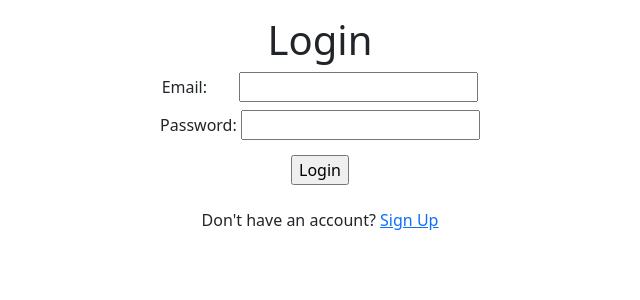
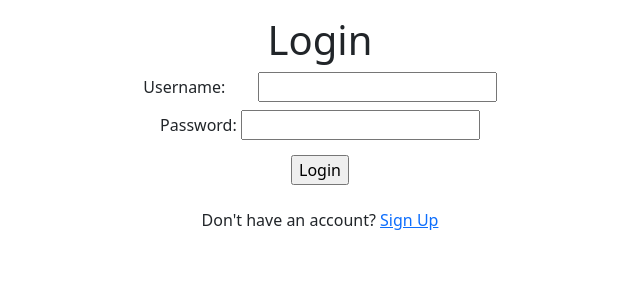
Before and after one commit to Robo-Eye/WorkoutPlan, a Flask app: page /login/ in a window 1280 px wide. Shown: the part 56-356 px from the top of the page, without its empty margins (320-960 px from the left). Run offline with Flask 2, Linux system fonts and the light colour scheme; parts of the project's set-up code (start-up, migrations or seed data) failed here and were passed over.

Commit message:
changed email login to username; added weather.js

```diff
--- a/PlanForm/loginForm.py
+++ b/PlanForm/loginForm.py
@@ -4,12 +4,13 @@ from wtforms.fields.html5 import EmailField
 from wtforms.validators import InputRequired, EqualTo, Length, Email
 
 class LoginForm(FlaskForm):
-    email = StringField("Email: ", validators=[InputRequired()])
+    username = StringField("Username: ", validators=[InputRequired()])
     password = PasswordField("Password: ", validators=[InputRequired()])
 
     submit = SubmitField("Login")
 
 class RegisterForm(FlaskForm):
+    username = StringField("Username: ", validators=[InputRequired()])
     email = EmailField("Email: ", validators=[InputRequired(), Email()])
     password = PasswordField("Password: ", validators=[InputRequired(), Length(min=8, max=256)])
     confirm_password = PasswordField("Confirm Password: ", validators=[InputRequired(), EqualTo("password")])
--- a/PlanForm/routes.py
+++ b/PlanForm/routes.py
@@ -55,6 +55,7 @@ class User(UserMixin, db.Model):
     id = db.Column(db.Integer, primary_key=True)
     password_hash = db.Column(db.LargeBinary)
     email = db.Column(db.Unicode, nullable=False)
+    username = db.Column(db.Unicode, nullable=False)
     formid = db.relationship("Userform", backref="user")
     workoutsid = db.relationship("Workouts", backref="user")
 
@@ -355,9 +356,14 @@ def post_register():
         if user is not None:
             flash("This email is already in use")
             return redirect(url_for('get_register'))
+        # check if existing account has this username
+        user = User.query.filter_by(username=form.username.data).first()
+        if user is not None:
+            flash("This username is already in use")
+            return redirect(url_for('get_register'))
         # username and email are both not already being used, create new user
         db.session.add(
-            User(password=form.password.data, email=form.email.data))
+            User(password=form.password.data, email=form.email.data, username=form.username.data))
         db.session.commit()
         return redirect(url_for('get_login'))
     else:
@@ -376,8 +382,8 @@ def get_login():
 def post_login():
     form = LoginForm()
     if form.validate():
-        user = User.query.filter_by(email=form.email.data).first()
-        # if user with this email exists and password matches
+        user = User.query.filter_by(username=form.username.data).first()
+        # if user with this username exists and password matches
         if user is not None and user.verify_password(form.password.data):
             # log in user using login_manager
             login_user(user)
--- a/PlanForm/templates/home.j2
+++ b/PlanForm/templates/home.j2
@@ -5,7 +5,8 @@
 	<title>Home</title>
     <meta name="viewport" content="width=device-width, initial-scale=1">
     <link href="https://cdn.jsdelivr.net/npm/bootstrap@5.1.2/dist/css/bootstrap.min.css" rel="stylesheet">
-  <script src="https://cdn.jsdelivr.net/npm/bootstrap@5.1.2/dist/js/bootstrap.bundle.min.js"></script>
+    <script src="https://cdn.jsdelivr.net/npm/bootstrap@5.1.2/dist/js/bootstrap.bundle.min.js"></script>
+    <script src="/static/scripts/weather.js"></script>
 </head>
 <body>
     <nav class="navbar navbar-expand-md sticky-top navbar-dark bg-dark">
@@ -45,7 +46,7 @@
     </nav>
     <div class="container mt-3">
         {% if current_user.is_authenticated %}
-            <h1>Welcome {{current_user.email}}! You are logged in!</h1>
+            <h1>Welcome {{current_user.username}}! You are logged in!</h1>
         {% else %}
             <h1>Welcome Anonymous User!</h1>
         {% endif %}
--- a/PlanForm/templates/login.j2
+++ b/PlanForm/templates/login.j2
@@ -53,7 +53,7 @@
                 <form action="#", method="POST">
                     <div class="mb-3">
                         {{ form.hidden_tag() }}
-                        <div class="form-label"> {{ form.email.label }}&emsp; &ensp; {{ form.email() }} </div>
+                        <div class="form-label"> {{ form.username.label }}&emsp; &ensp; {{ form.username() }} </div>
                         <div class="form-label"> {{ form.password.label }} {{ form.password() }} </div>
 
                         <button class="btn btn-block"> {{ form.submit() }} </button>
--- a/PlanForm/templates/register.j2
+++ b/PlanForm/templates/register.j2
@@ -53,7 +53,8 @@
                 <form action="#", method="POST">
                     <div class="mb-3">
                         {{ form.hidden_tag() }}
-                        <div class="form-label">  &nbsp;&emsp;&emsp; &emsp; &ensp; &emsp;{{ form.email.label }}&nbsp;{{ form.email() }} </div>
+                        <div class="form-label"> {{ form.username.label }} {{ form.username() }} </div>
+                        <div class="form-label"> &nbsp;&emsp;&emsp; &emsp; &ensp; &emsp;{{ form.email.label }}&nbsp;{{ form.email() }} </div>
                         <div class="form-label"> &nbsp;&ensp;&emsp;&emsp;&emsp;{{ form.password.label }} {{ form.password(id="pass") }} </div>
                         <div class="form-label"> {{ form.confirm_password.label }} {{ form.confirm_password(id="confPass") }} </div>
                         <button class="btn btn-block"> {{ form.submit() }} </button>
```
Also changed, not shown: PlanForm/static/scripts/weather.js (added, +8 -0 lines), PlanForm/workoutPlan.sqlite3.
